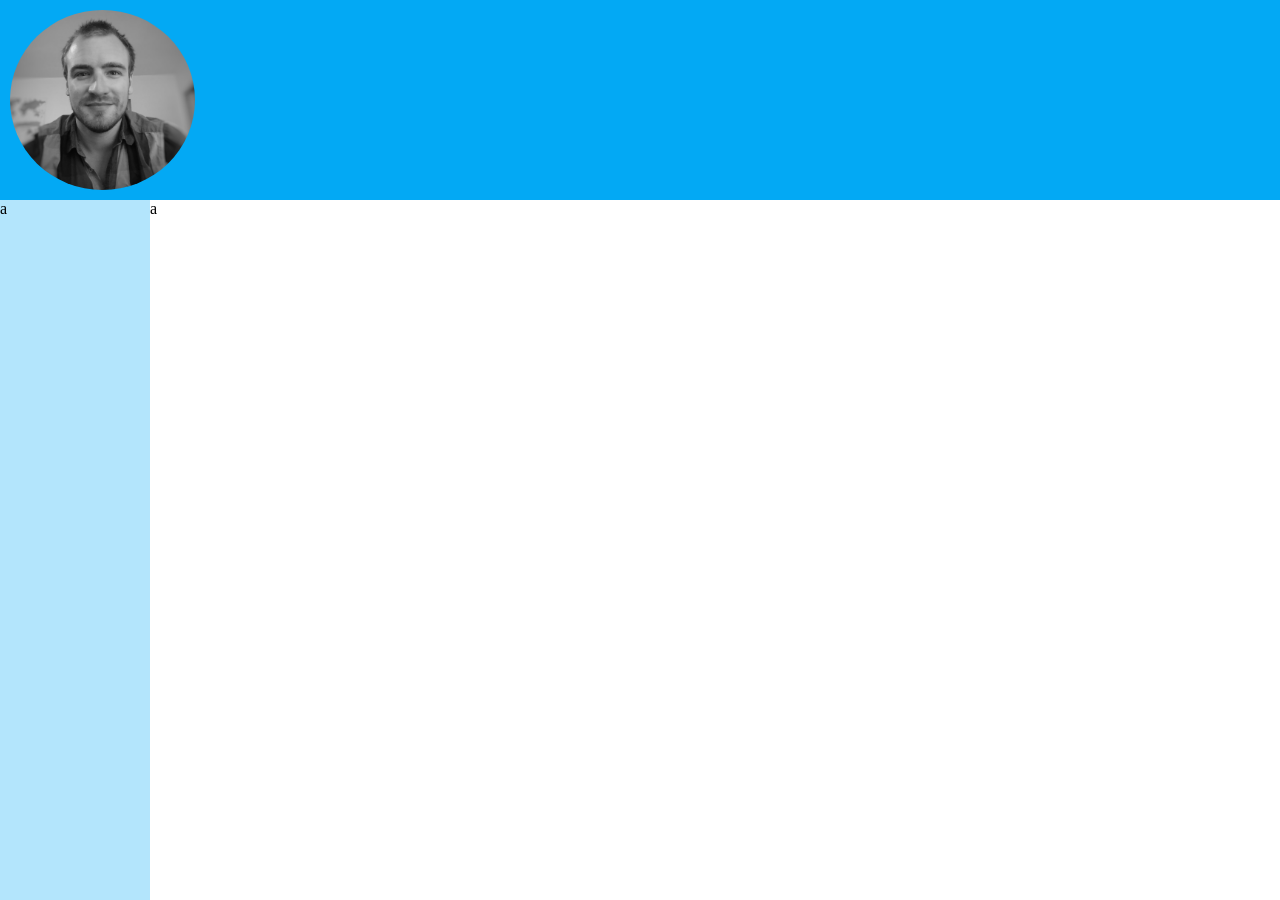
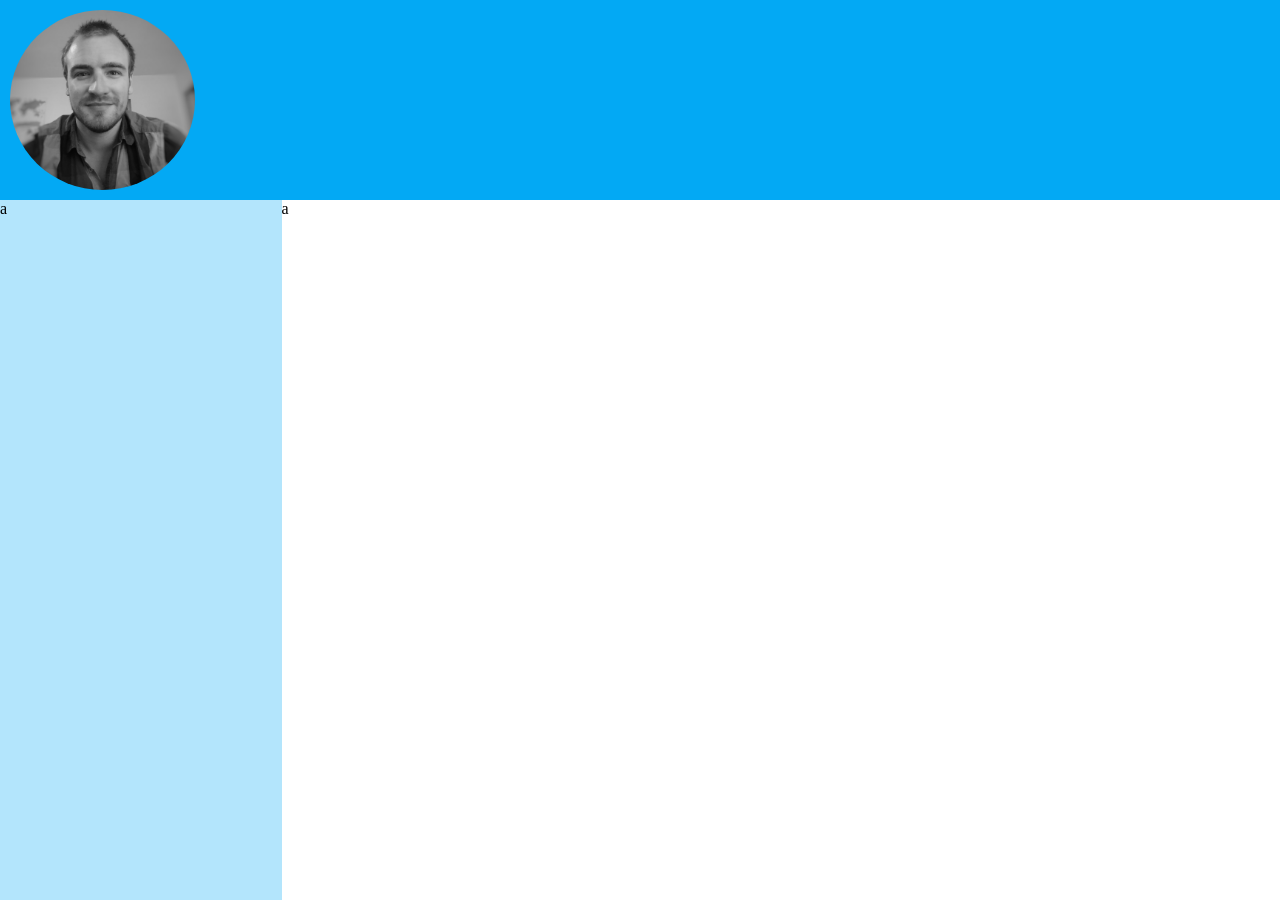
Before and after one commit to Billos/resume-old, a Jekyll site: the page built from index.md, in a window 1280 px wide. Built offline with Jekyll 4.4.1, drawn with Linux system fonts in a browser that asks for light colours; some web fonts are replaced.

Commit message:
configurable column width

```diff
--- a/_sass/_base.scss
+++ b/_sass/_base.scss
@@ -9,6 +9,8 @@ $accent-color:         #607D8B;
 $primary-text-color:   #212121;
 $secondary-text-color: #757575;
 $divider-color:        #BDBDBD;
+
+$column-width: 22%;
 
 html, body, main {
 	height: 100%;
--- a/_sass/_column.scss
+++ b/_sass/_column.scss
@@ -1,5 +1,5 @@
 column {
 	background-color: $primary-color-light;
 	height: 100%;
-	width: 150px;
+	width: $column-width;
 }
```
